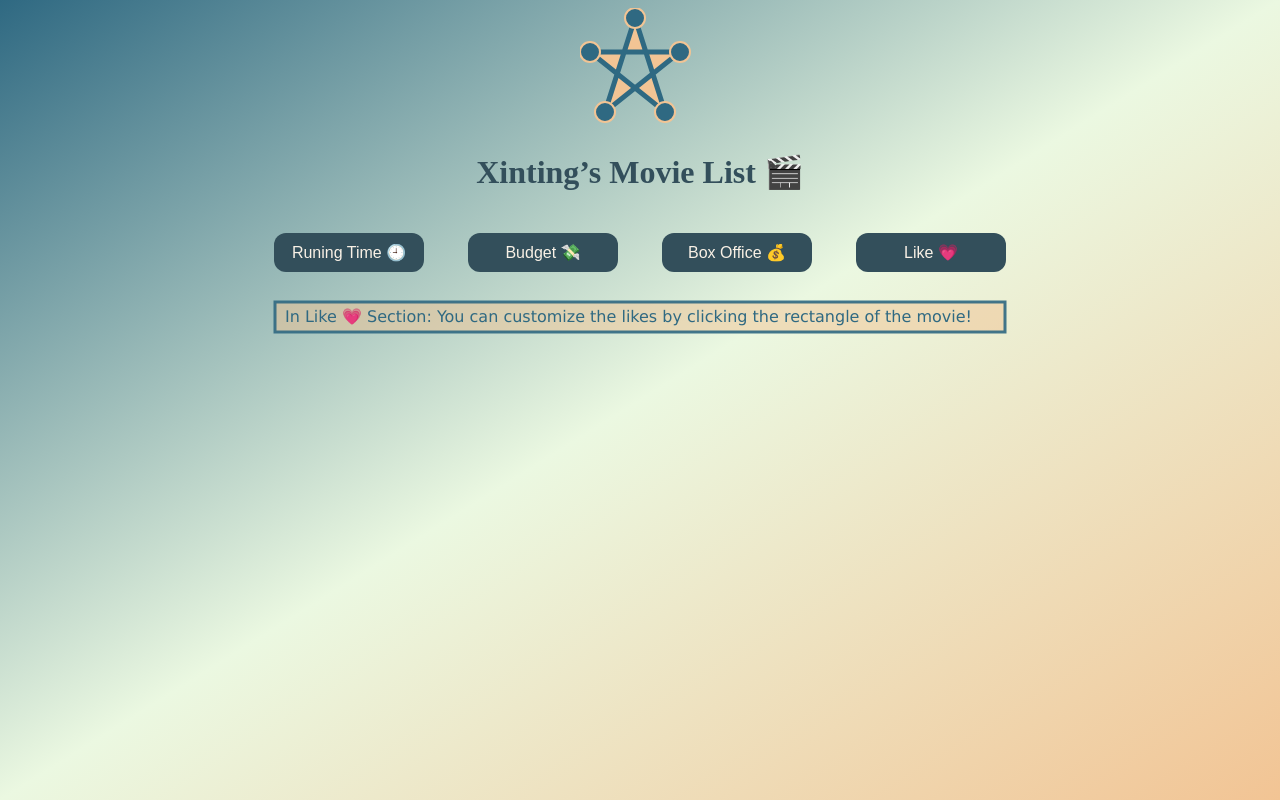
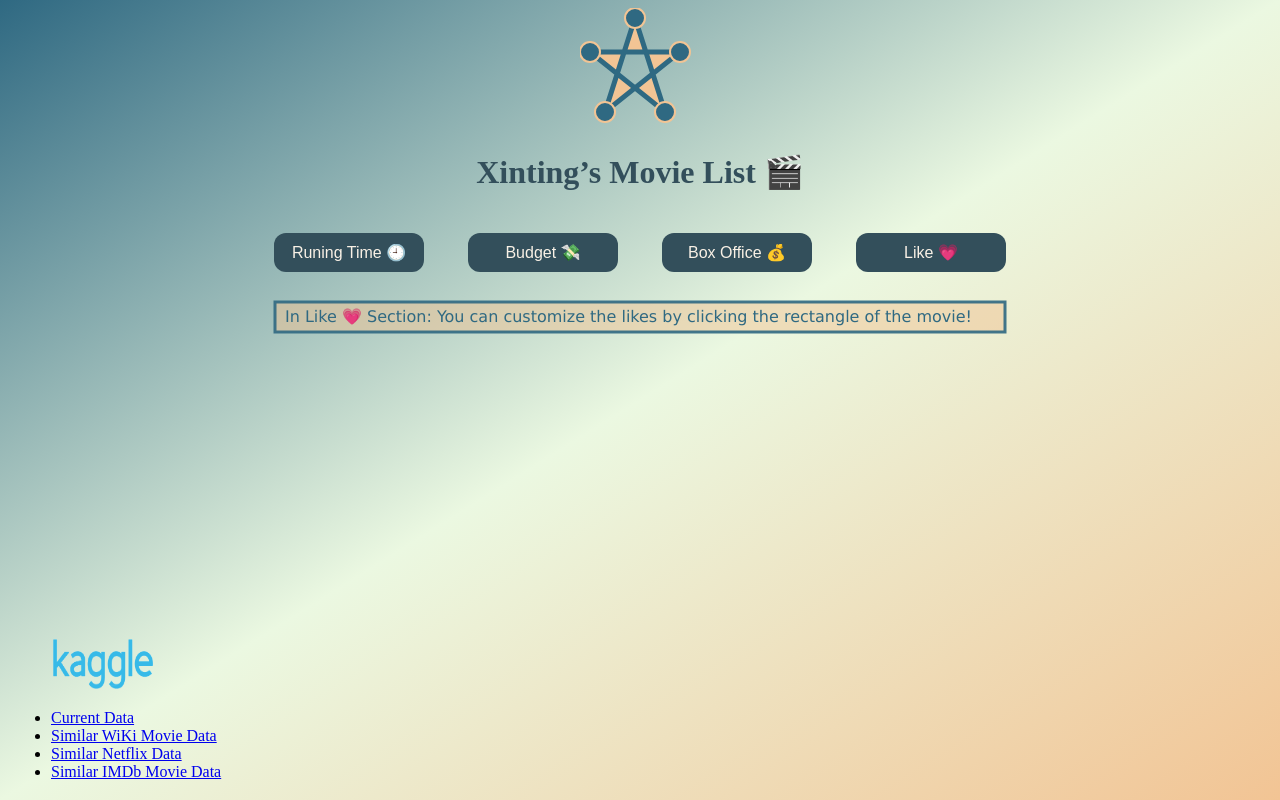
Before and after one commit to tingsama/movie_list, a website: page public/index.html in a window 1280 px wide. Drawn offline with nearby package versions, Linux system fonts and the light colour scheme; no server answers.

Commit message:
image & link & list added

```diff
--- a/public/index.html
+++ b/public/index.html
@@ -7,6 +7,11 @@
 <body>
   <div id="center-div">
   <svg id='svg-container' width="120" height="120">
+    <!--
+      Source link: https://www.w3schools.com/graphics/tryit.asp?filename=trysvg_polygon3
+      Use the star style
+      Different: Use the path instead of the polygon, circle added at each angle
+    -->
     <path id='svg-star' d="M55 10 L25 104 L100 44 L10 44 L85 104 Z"></path>
     <circle class='svg-circle' cx="55" cy="10" r="10"/>
     <circle class='svg-circle' cx="25" cy="104" r="10"/>
@@ -26,7 +31,15 @@
     <div id="data_visualize"></div>
   </div>
   <footer>
-    <div> </div>
+    <div id='footer'>
+      <img src="Kaggle_Logo.png" alt="Kaggle's Logo" width="100" height="50">
+      <ul>
+        <li><a href="https://www.kaggle.com/sonukumari47/disney-movie-dataset">Current Data</a></li>
+        <li><a href="https://www.kaggle.com/jrobischon/wikipedia-movie-plots">Similar WiKi Movie Data</a></li>
+        <li><a href="https://www.kaggle.com/shivamb/netflix-shows">Similar Netflix Data</a></li>
+        <li><a href="https://www.kaggle.com/stefanoleone992/imdb-extensive-dataset">Similar IMDb Movie Data</a></li>
+      </ul>
+    </div>
   </footer>
   <script src="https://d3js.org/d3.v6.js"></script>
   <script type="text/javascript" src="script.js"></script>
--- a/public/script.js
+++ b/public/script.js
@@ -15,7 +15,6 @@ document.addEventListener("DOMContentLoaded", function() {
 			d.budget = parseInt(d.Budget)
 			d.boxoffice = parseInt(d.Box_office)
 			d.like = d.Like
-			// d.date = Date.parse(d.Release_date)
 		})
 
 		// set the dimensions and margins of the graph
@@ -26,10 +25,13 @@ document.addEventListener("DOMContentLoaded", function() {
 			left: 90
 		}
 		const width = 1000 - margin.left - margin.right
-		const height = 600 - margin.top - margin.bottom;
+		const height = 400 - margin.top - margin.bottom;
 
-		// cite: https://www.d3-graph-gallery.com/graph/barplot_button_data_simple.html (scaleband and linearband)
-		// append the svg object to the body of the page
+		/*
+		Source link: https://www.d3-graph-gallery.com/graph/barplot_button_data_simple.html
+		Use the templete of x and y component from svg, eg: scaleBand() and linearBand()
+		Different: the size and details of the components are modified
+		*/
 		const svg = d3.select("#data_visualize")
 			.append("svg")
 				.attr("width", width + margin.left + margin.right)
@@ -66,8 +68,11 @@ document.addEventListener("DOMContentLoaded", function() {
 			.attr("class", "my_y_axis")
 			.call(d3.axisLeft(y))
 
-		// cite: https://perials.github.io/responsive-bar-chart-with-d3/ (tooltip)
-		// create a tooltip for each rect with Movie Title when hover
+		/*
+		Source link: https://perials.github.io/responsive-bar-chart-with-d3/
+		Use the similar tooltip component, active the tooltip when mouse hover the rect
+		Different: Tooltip style are modified, movie title will showup instead of the digital data
+		*/
 		var tooltip = d3.select("#data_visualize")
 			.append("div")
 			.style("position", "absolute")
@@ -87,8 +92,12 @@ document.addEventListener("DOMContentLoaded", function() {
 				.transition().duration(1000)
 				.call(d3.axisLeft(y));
 
-			// cite: d3Easy.html (enter, update, exit)
-			// append the bar rectangles to the svg element
+			/*
+			Source link: d3Easy.html
+			Use the templete of join, eg: the enter, update, exit structure
+			Different: the other append attributes are self defined
+			eg: x and y values, mouseover, mousemove, mouseout event, text component, and remove() function
+			*/
 			svg.selectAll("rect")
 				.data(data)
 				.join(
@@ -157,15 +166,9 @@ document.addEventListener("DOMContentLoaded", function() {
 			document.querySelectorAll('rect')
 				.forEach(rect => rect.setAttribute('decrease', false))
 
-
-			// var rects = document.querySelectorAll("rect");
-			// for (var i = 0; i < rects.length; i++) {
-			// 	rect = document.querySelectorAll('rect')[i].addEventListener('click', ()=>{
-
 			document.querySelectorAll('rect')
 				.forEach((rect,i) => rect.addEventListener('click', ()=>{
 
-				// i = i-1
 				let updated_like = data[i-1].Like;
 
 				if (updated_like == 5) rect.setAttribute('decrease',true);
--- a/public/styles.css
+++ b/public/styles.css
@@ -66,3 +66,19 @@ button:hover {
 	font-family: Arial;
 	background-color: #85a9a2;
 }
+
+img {
+	padding-left: 42px;
+}
+
+footer{
+    bottom: 0;
+    position: fixed;
+    width: 100%;
+}
+
+#footer{
+    margin: auto;
+    text-align:left;
+    padding: 3px;
+}
```
Also changed, not shown: public/Kaggle_Logo.png (added).
